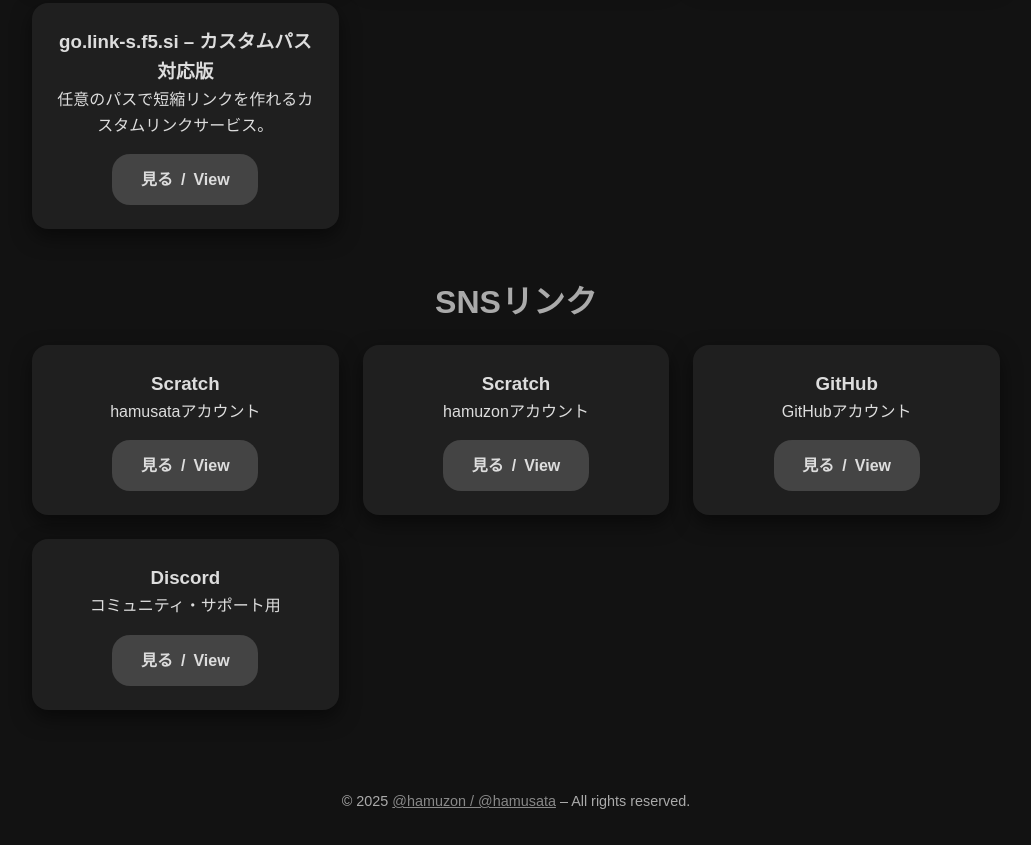
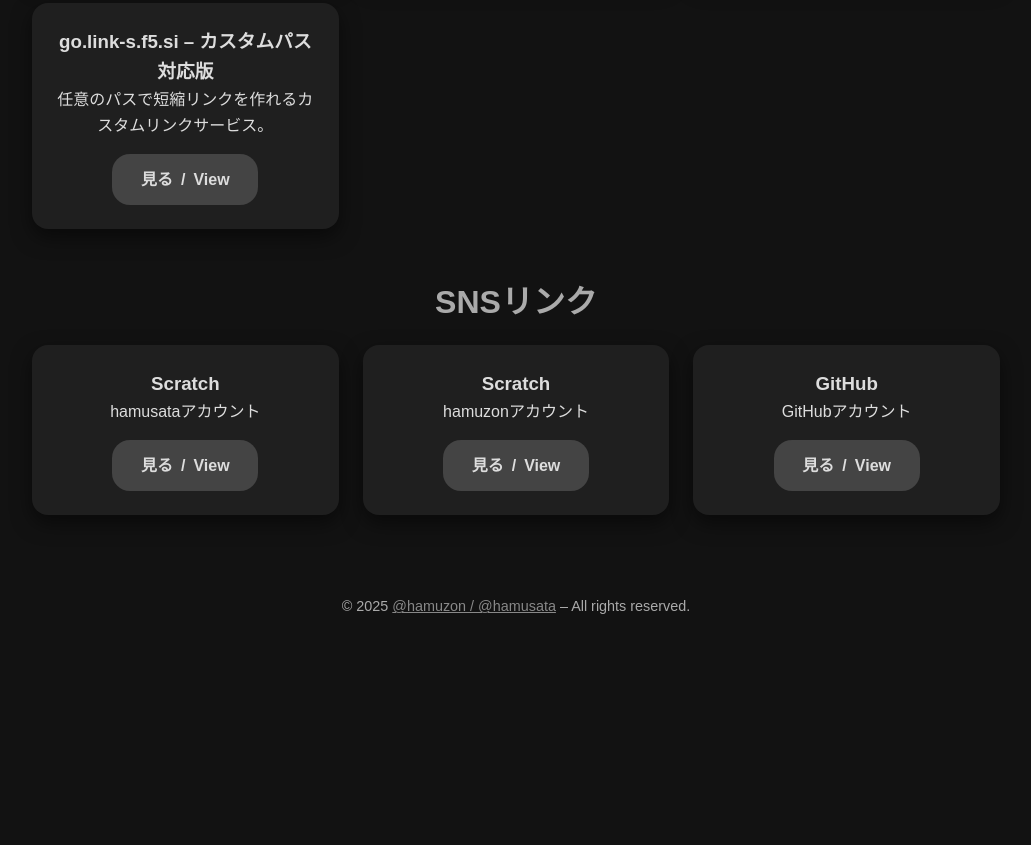
Before and after one commit to hamuzon/hamusata.f5.si, a plain HTML site: page index.html in a window 1280 px wide. Shown: the part 1353-2198 px from the top of the page, without its empty margins (124-1155 px from the left). After the commit the page ends 2003 px from the top, so only its background shows below. Drawn offline with Linux system fonts and the light colour scheme; a web font is replaced by a local one.

Commit message:
index.html v1.2.3
少々変更版

```diff
--- a/index.html
+++ b/index.html
@@ -249,11 +249,6 @@
             <p>GitHubアカウント</p>
             <a href="https://github.com/hamuzon" target="_self"><span>見る</span> / <span>View</span></a>
         </div>
-        <div class="work-card">
-            <h3>Discord</h3>
-            <p>コミュニティ・サポート用</p>
-            <a href="https://discord.gg/あなたの招待リンク" target="_self"><span>見る</span> / <span>View</span></a>
-        </div>
     </div>
 </section>
 
```
